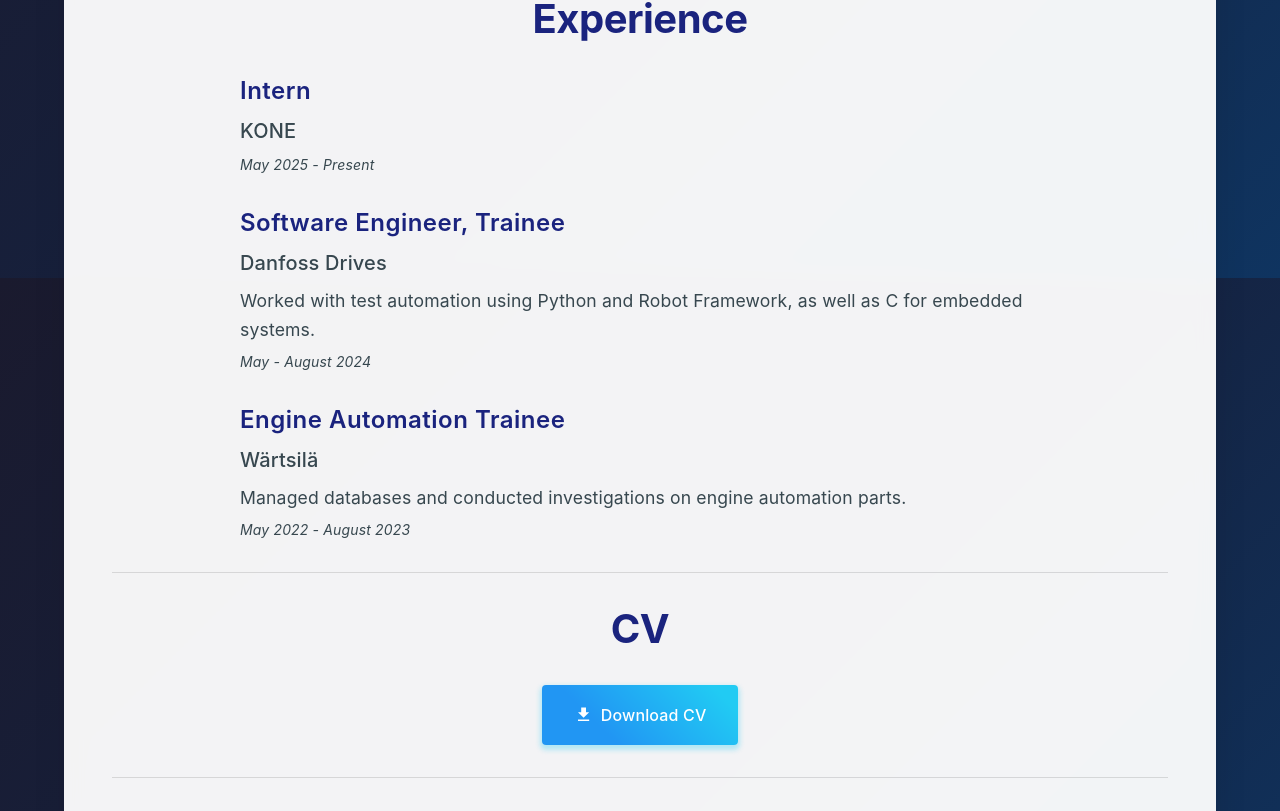
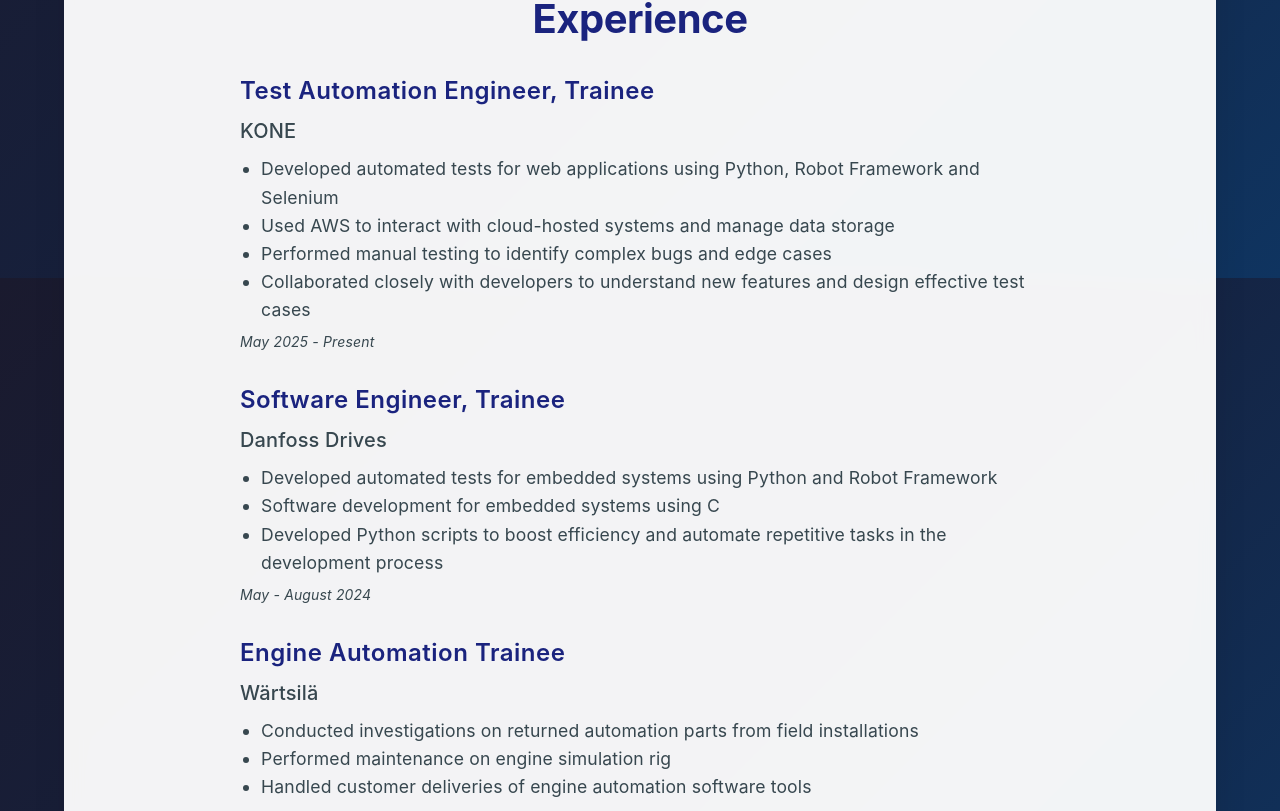
Before and after one commit to alex20m/website, a React (Create React App) app: page / in a window 1280 px wide. Shown: the part 1322-2133 px from the top of the page. Built offline with nearby package versions, Linux system fonts and the light colour scheme.

Commit message:
experience changed

```diff
--- a/src/pages/About.js
+++ b/src/pages/About.js
@@ -60,7 +60,7 @@
           }}
         >
           I'm Alex Mecklin, a computer science master's student at Aalto University, specializing in big data and large scale computing.
-          I have a background in automation and robotics, and most of my work experience is in test automation and embedded systems.
+          I have a background in automation and robotics, and most of my work experience is in test automation, both for web applications and embedded systems.
         </Typography>
       </motion.div>
     </Box>
--- a/src/pages/Experience.js
+++ b/src/pages/Experience.js
@@ -4,21 +4,34 @@
 // Add or edit experiences here
 const experiences = [
   {
-    title: "Intern",
+    title: "Test Automation Engineer, Trainee",
     company: "KONE",
-    description: "",
+    description: [
+      "Developed automated tests for web applications using Python, Robot Framework and Selenium",
+      "Used AWS to interact with cloud-hosted systems and manage data storage",
+      "Performed manual testing to identify complex bugs and edge cases",
+      "Collaborated closely with developers to understand new features and design effective test cases"
+    ],
     period: "May 2025 - Present"
   },
   {
     title: "Software Engineer, Trainee",
     company: "Danfoss Drives",
-    description: "Worked with test automation using Python and Robot Framework, as well as C for embedded systems.",
+    description: [
+      "Developed automated tests for embedded systems using Python and Robot Framework",
+      "Software development for embedded systems using C",
+      "Developed Python scripts to boost efficiency and automate repetitive tasks in the development process"
+    ],
     period: "May - August 2024"
   },
   {
     title: "Engine Automation Trainee ",
     company: "Wärtsilä",
-    description: "Managed databases and conducted investigations on engine automation parts.",
+    description: [
+      "Conducted investigations on returned automation parts from field installations",
+      "Performed maintenance on engine simulation rig",
+      "Handled customer deliveries of engine automation software tools"
+    ],
     period: "May 2022 - August 2023"
   }
 ];
@@ -78,7 +91,15 @@
                 color="text.secondary"
                 sx={{ mt: 1, lineHeight: 1.6 }}
               >
-                {exp.description}
+                {Array.isArray(exp.description) ? (
+                  <ul style={{ margin: 0, paddingLeft: '1.2em' }}>
+                    {exp.description.map((item, idx) => (
+                      <li key={idx}>{item}</li>
+                    ))}
+                  </ul>
+                ) : (
+                  exp.description
+                )}
               </Typography>
               <Typography
                 variant="body2"
```
